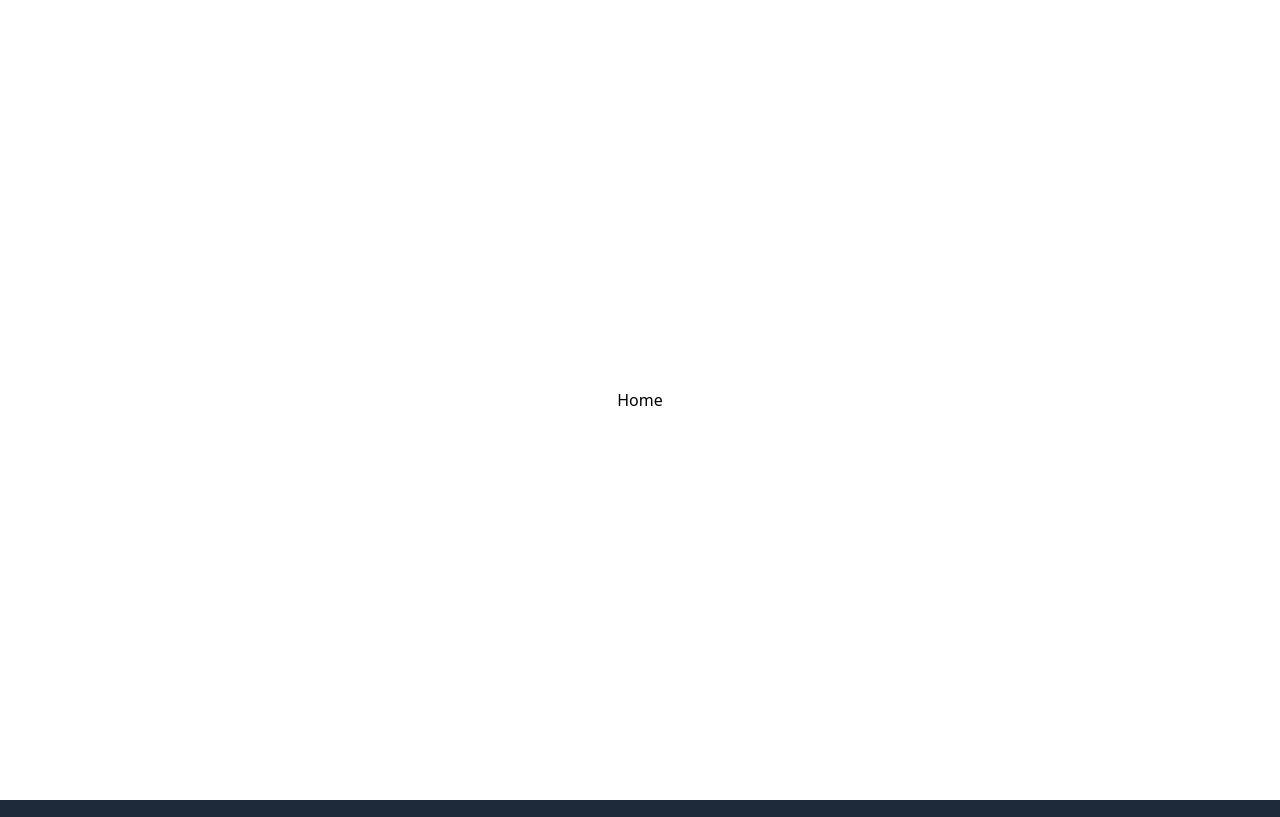
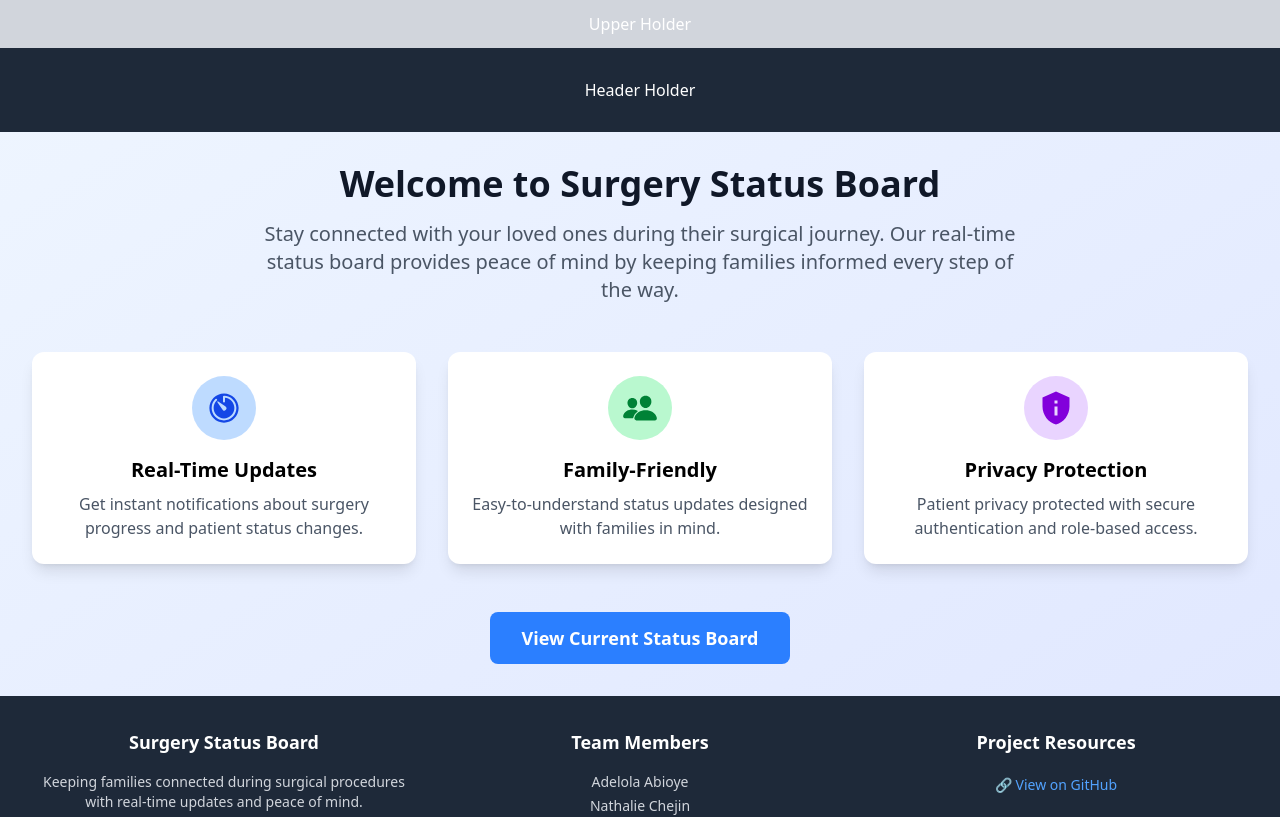
Before and after one commit to chingu-voyages/V56-tier3-team-36, a React (Vite) app in the folder client/: page /home in a window 1280 px wide. Shown: the top 817 px of the page. Built offline with nearby package versions, Linux system fonts and the light colour scheme.

Commit message:
Basic UI up and running

```diff
--- a/client/src/App.css
+++ b/client/src/App.css
@@ -7,3 +7,6 @@
   text-align: center;
   box-sizing: border-box;
 }
+
+.bg-gradient-to-br {
+  background-image:linear-gradient(to bottom right, #eff6ff, #e0e7ff);}
--- /dev/null
+++ b/client/src/components/Button.jsx
@@ -0,0 +1,16 @@
+import React from 'react'
+
+function Button({title, onPress}) {
+  return (
+    <div className="text-center">
+        <button
+            className="bg-blue-500 hover:bg-blue-600 text-white px-8 py-3 rounded-lg text-lg font-semibold transition-colors duration-300"
+            onClick={onPress}
+        >
+            {title}
+        </button>
+    </div>
+  )
+}
+
+export default Button
--- /dev/null
+++ b/client/src/components/PromoCard.jsx
@@ -0,0 +1,15 @@
+import React from 'react'
+
+function PromoCard({bgClassName, icon, title, description}) {
+  return (
+    <div className="bg-white rounded-xl shadow-lg p-6 text-center">
+        <div className={`w-16 h-16 rounded-full flex items-center justify-center mx-auto mb-4 ${bgClassName}`}>
+            {icon}
+        </div>
+        <h3 className="text-xl font-semibold mb-2">{title}</h3>
+        <p className="text-gray-600">{description}</p>
+    </div>
+  )
+}
+
+export default PromoCard
--- a/client/src/pages/Home.jsx
+++ b/client/src/pages/Home.jsx
@@ -1,10 +1,54 @@
-import React from 'react'
-import Footer from '../components/Footer'
+import React from 'react';
+import PromoCard from '../components/PromoCard';
+import Button from '../components/Button';
+import { IoTimer, IoPeople } from 'react-icons/io5';
+import { MdPrivacyTip } from 'react-icons/md';
+import Footer from '../components/Footer';
+
 
 function Home() {
+  const bodyElement = HTMLBodyElement = document.body;
+
+  if (bodyElement) {
+    bodyElement.classList.add('bg-gradient-to-br');
+  }
+
   return (
     <>
-      <div className='w-full h-full flex items-center justify-center'>Home</div>
+      <div className='w-full h-12 bg-gray-300 text-white flex items-center justify-center'>Upper Holder</div>
+      <div className='w-full h-21 bg-gray-800 text-white flex items-center justify-center'>Header Holder</div>
+      <main className='max-w-7xl mx-auto px-4 sm:px-6 lg:px-8 py-8'>
+        <div id="home">
+          <div className="text-center mb-12">
+            <h2 className="text-4xl font-bold text-gray-900 mb-4">Welcome to Surgery Status Board</h2>
+            <p className="text-xl text-gray-600 max-w-3xl mx-auto mb-4">Stay connected with your loved ones during their surgical journey. Our real-time status board provides peace of mind by keeping families informed every step of the way.</p>
+          </div>
+          <div class="grid grid-cols-1 md:grid-cols-3 gap-8 mb-12">
+            <PromoCard
+              bgClassName="bg-blue-200"
+              icon={<IoTimer className="text-blue-700 text-4xl" />}
+              title="Real-Time Updates"
+              description="Get instant notifications about surgery progress and patient status changes."
+            />
+            <PromoCard
+              bgClassName="bg-green-200"
+              icon={<IoPeople className="text-green-700 text-4xl" />}
+              title="Family-Friendly"
+              description="Easy-to-understand status updates designed with families in mind."
+            />
+            <PromoCard
+              bgClassName="bg-purple-200"
+              icon={<MdPrivacyTip className="text-purple-700 text-4xl" />}
+              title="Privacy Protection"
+              description="Patient privacy protected with secure authentication and role-based access."
+            />
+          </div>
+          <Button
+            title="View Current Status Board"
+            onPress={() => { console.log('Button pressed!'); }}
+          />
+        </div>
+      </main>
       <Footer />
     </>
   )
```
